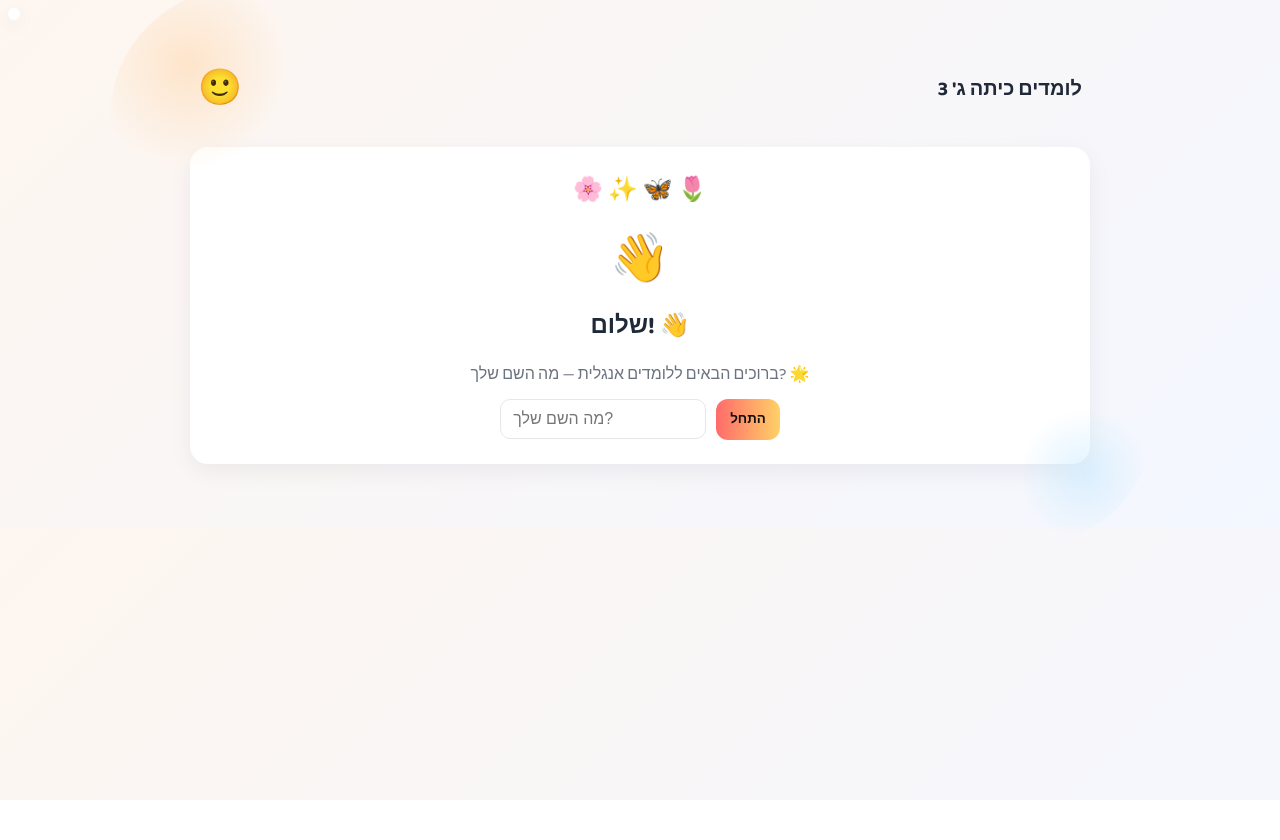
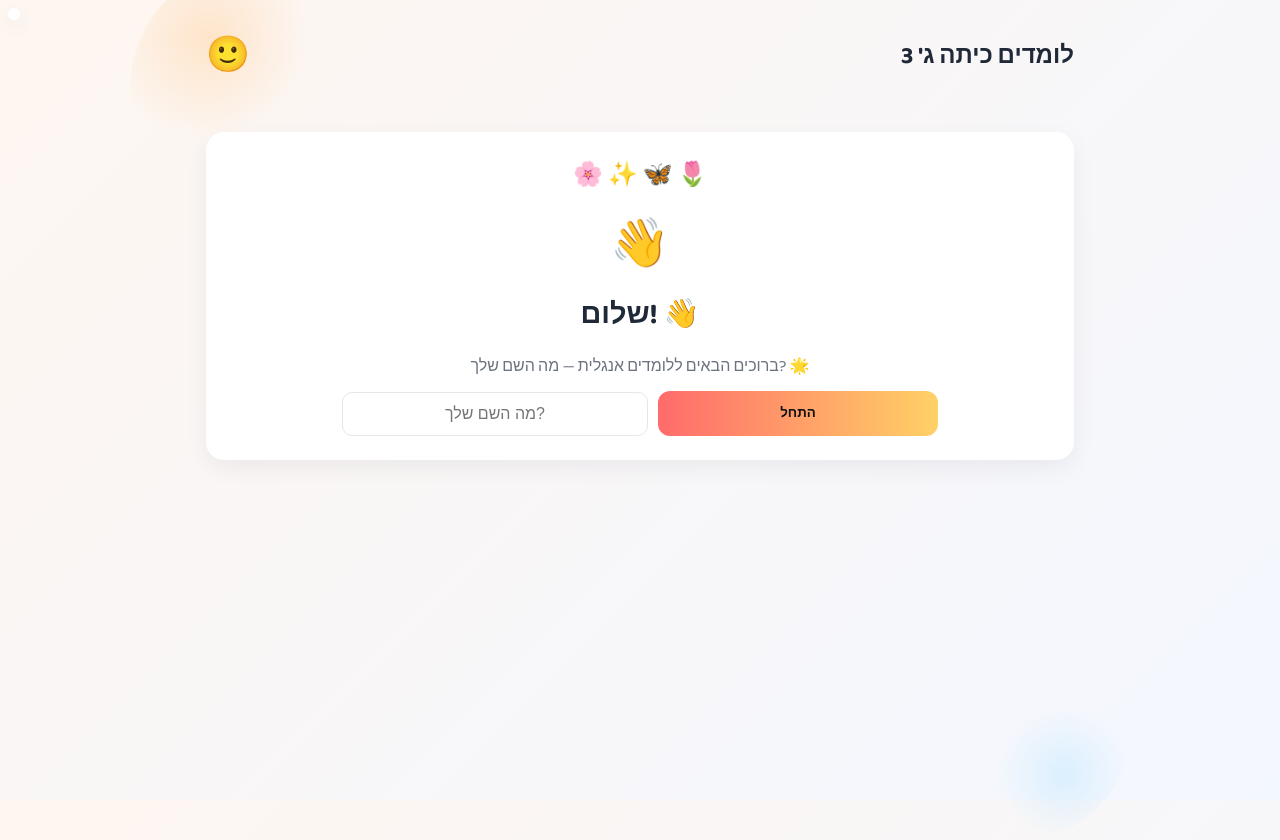
Before and after one commit to shaysil/grade3-learning-app, a React (Vite) app: page / in a window 1280 px wide. Before the commit the page ends 800 px from the top, so only its background shows below. Built offline with nearby package versions, Linux system fonts and the light colour scheme.

Commit message:
antigravity update

```diff
--- a/src/styles.css
+++ b/src/styles.css
@@ -8,60 +8,129 @@
 }
 
 /* Global button defaults — ensure buttons are visible and accessible */
-button{display:inline-flex;align-items:center;justify-content:center;gap:8px;padding:10px 14px;border-radius:12px;background:linear-gradient(90deg,#fff,#f8fafc);color:#111;border:1px solid rgba(16,24,40,0.06);cursor:pointer;font-weight:700;font-family:inherit}
+button{display:inline-flex;align-items:center;justify-content:center;gap:8px;padding:10px 14px;border-radius:12px;background:linear-gradient(90deg,#fff,#f8fafc);color:#111;border:1px solid rgba(16,24,40,0.06);cursor:pointer;font-weight:700;font-family:inherit; transition: transform 0.2s, background-color 0.2s; touch-action: manipulation;}
 /* emergency override to counter external rules that might hide buttons */
 button{visibility:visible !important;display:inline-flex !important;opacity:1 !important;color:#111 !important}
 button:focus{outline:3px solid rgba(99,102,241,0.18)}
 button[disabled]{opacity:0.6;cursor:not-allowed}
+button:active { transform: scale(0.98); }
 
-body{font-family:'Baloo 2', system-ui,Segoe UI,Roboto,Arial; background:linear-gradient(135deg,#fef6f0 0%, #f3f7ff 100%); margin:0; color:#1f2937}
-.app{max-width:900px;margin:28px auto;padding:20px;position:relative}
-.app:before{content:'';position:absolute;left:-60px;top:-40px;width:260px;height:260px;background:radial-gradient(circle at 30% 30%, rgba(255,214,170,0.55), rgba(255,214,170,0) 40%);border-radius:50%}
-.app:after{content:'';position:absolute;right:-40px;bottom:-40px;width:220px;height:220px;background:radial-gradient(circle at 70% 70%, rgba(193,232,255,0.5), rgba(193,232,255,0) 30%);border-radius:50%}
-.header{display:flex;align-items:center;justify-content:space-between;padding:12px 8px;direction: rtl;}
-.brand{font-size:1.25rem}
-.greeting{font-weight:600;color:var(--muted)}
+body{font-family:'Baloo 2', system-ui,Segoe UI,Roboto,Arial; background:linear-gradient(135deg,#fef6f0 0%, #f3f7ff 100%); margin:0; color:#1f2937; min-height: 100vh;}
+.app{
+  width: 100%;
+  max-width: 900px;
+  margin: 0 auto;
+  padding: 16px;
+  box-sizing: border-box;
+  position: relative;
+  min-height: 100vh;
+  display: flex;
+  flex-direction: column;
+}
+
+/* Background Decorations (hidden on small screens to save space/clutter) */
+@media (min-width: 768px) {
+  .app:before{content:'';position:absolute;left:-60px;top:-40px;width:260px;height:260px;background:radial-gradient(circle at 30% 30%, rgba(255,214,170,0.55), rgba(255,214,170,0) 40%);border-radius:50%; z-index: -1;}
+  .app:after{content:'';position:absolute;right:-40px;bottom:-40px;width:220px;height:220px;background:radial-gradient(circle at 70% 70%, rgba(193,232,255,0.5), rgba(193,232,255,0) 30%);border-radius:50%; z-index: -1;}
+}
+
+.header{
+  display:flex;
+  align-items:center;
+  justify-content:space-between;
+  padding: 12px 0;
+  margin-bottom: 20px;
+  direction: rtl;
+  flex-wrap: wrap;
+  gap: 10px;
+}
+.brand{font-size: clamp(1.2rem, 4vw, 1.5rem); margin: 0;}
+.greeting{font-weight:600;color:var(--muted); font-size: 0.95rem; white-space: nowrap;}
 
 /* Hero / welcome */
-.welcome-card{background:var(--card);border-radius:18px;padding:24px;margin:16px 0;text-align:center;box-shadow:0 8px 24px rgba(16,24,40,0.06)}
-.welcome-card .hero-emoji{font-size:48px;margin-bottom:8px}
-.welcome-card h2{margin:6px 0 4px}
-.welcome-card .sub{color:var(--muted);margin-bottom:12px}
-.welcome-card .name-input{display:flex;gap:10px;justify-content:center;align-items:center}
-.welcome-card input{padding:10px 12px;border-radius:10px;border:1px solid #e5e7eb;width:180px;font-size:1rem}
-.welcome-card .big.primary{background:linear-gradient(90deg,var(--accent),var(--accent-2));color:white;border:none}
+.welcome-card{background:var(--card);border-radius:18px;padding:24px;margin:16px 0;text-align:center;box-shadow:0 8px 24px rgba(16,24,40,0.06); width: 100%; box-sizing: border-box;}
+.welcome-card .hero-emoji{font-size:clamp(36px, 10vw, 48px);margin-bottom:8px}
+.welcome-card h2{margin:6px 0 4px; font-size: clamp(1.2rem, 5vw, 1.8rem);}
+.welcome-card .sub{color:var(--muted);margin-bottom:12px; font-size: clamp(0.9rem, 3vw, 1rem);}
+.welcome-card .name-input{display:flex;gap:10px;justify-content:center;align-items:center; flex-wrap: wrap;}
+.welcome-card input{padding:12px;border-radius:10px;border:1px solid #e5e7eb;font-size:1rem; width: 100%; max-width: 280px; text-align: center;}
+.welcome-card .big.primary{background:linear-gradient(90deg,var(--accent),var(--accent-2));color:white;border:none; width: 100%; max-width: 280px; padding: 12px;}
 .welcome-card .help{color:var(--muted);font-size:0.9rem;margin-top:10px}
 
 /* Language selection */
-.language-selection.card{background:var(--card);padding:20px;border-radius:16px;box-shadow:0 6px 18px rgba(16,24,40,0.06);text-align:center}
-.ls-title{font-size:1.2rem;margin:0;direction: rtl;}
-.ls-sub{color:var(--muted);margin:6px 0 14px}
-.buttons{display:flex;gap:12px;justify-content:center}
-.mode-card{display:flex;flex-direction:column;align-items:center;justify-content:center;gap:6px;padding:16px;width:160px;border-radius:14px;background:linear-gradient(180deg, #fff, #f8fafc);border:1px solid #f1f5f9;box-shadow:0 4px 12px rgba(16,24,40,0.04);cursor:pointer}
-.mode-card .emoji{font-size:28px}
-.mode-card .label{font-weight:700}
+.language-selection.card{background:var(--card);padding:24px;border-radius:16px;box-shadow:0 6px 18px rgba(16,24,40,0.06);text-align:center; width: 100%; box-sizing: border-box;}
+.ls-title{font-size: clamp(1.2rem, 4vw, 1.5rem); margin:0;direction: rtl;}
+.ls-sub{color:var(--muted);margin:6px 0 20px; font-size: 0.95rem;}
+
+.buttons{
+  display: grid;
+  grid-template-columns: repeat(auto-fit, minmax(140px, 1fr));
+  gap: 16px;
+  justify-content: center;
+}
+
+.mode-card{
+  display:flex;
+  flex-direction:column;
+  align-items:center;
+  justify-content:center;
+  gap:8px;
+  padding:20px;
+  width:100%;
+  height: 100%;
+  box-sizing: border-box;
+  border-radius:14px;
+  background:linear-gradient(180deg, #fff, #f8fafc);
+  border:1px solid #f1f5f9;
+  box-shadow:0 4px 12px rgba(16,24,40,0.04);
+  cursor:pointer;
+  transition: transform 0.2s, box-shadow 0.2s;
+}
+.mode-card .emoji{font-size:32px}
+.mode-card .label{font-weight:700; font-size: 1.1rem;}
 .mode-card:hover{transform:translateY(-4px);box-shadow:0 10px 28px rgba(16,24,40,0.08)}
 .hint{color:var(--muted);margin-top:12px}
 
 /* Question card */
-.question-card{background:var(--card);padding:28px;border-radius:18px;box-shadow:0 18px 40px rgba(16,24,40,0.08);max-width:620px;margin:28px auto}
+.question-card{
+  background:var(--card);
+  padding: clamp(16px, 5vw, 28px);
+  border-radius:18px;
+  box-shadow:0 18px 40px rgba(16,24,40,0.08);
+  width: 100%;
+  max-width:620px;
+  margin: 20px auto;
+  box-sizing: border-box;
+}
 
 /* hero title + play controls */
 .hero{display:flex;flex-direction:column;align-items:center;gap:18px;padding:8px}
-.question-title{font-size:44px;font-weight:800;color:#9b6cff;letter-spacing:0.6px}
+.question-title{font-size: clamp(2rem, 8vw, 44px); font-weight:800;color:#9b6cff;letter-spacing:0.6px; text-align: center; line-height: 1.1;}
 .play-row{display:flex;gap:28px;align-items:center}
 .play-item{display:flex;flex-direction:column;align-items:center;gap:8px}
-.play-circle{width:72px;height:72px;border-radius:50%;display:inline-flex;align-items:center;justify-content:center;font-size:1.45rem;box-shadow:0 8px 20px rgba(16,24,40,0.08);cursor:pointer;border:none}
+.play-circle{width:72px;height:72px;border-radius:50%;display:inline-flex;align-items:center;justify-content:center;font-size:1.45rem;box-shadow:0 8px 20px rgba(16,24,40,0.08);cursor:pointer;border:none; flex-shrink: 0;}
 .play-circle.primary{background:linear-gradient(180deg,#b88fff,#8f5af8);color:white}
 .play-circle.secondary{background:white;border:1px solid #f1e7ff;color:#6b528f}
 .play-label{font-size:0.9rem;color:var(--muted)}
 .play-error{margin-top:8px;color:#6b2a2a;background:rgba(255,230,230,0.9);padding:8px 12px;border-radius:10px;font-weight:700}
 
-.question-text{font-weight:700;margin:12px 0;text-align:center;color:var(--muted)}
+.question-text{font-weight:700;margin:12px 0;text-align:center;color:var(--muted); font-size: 1.2rem;}
 
 /* options as pastel rounded pills */
-.options{display:grid;grid-template-columns:1fr 1fr;gap:16px;margin-top:20px}
-.option{padding:18px;border-radius:14px;background:#fff;border:none;font-size:1.05rem;text-align:center;min-height:64px;transition:transform .18s ease, box-shadow .18s ease;font-weight:800}
+.options{
+  display:grid;
+  grid-template-columns: repeat(2, 1fr);
+  gap:16px;
+  margin-top:20px;
+}
+
+@media (max-width: 600px) {
+  .options {
+    grid-template-columns: 1fr;
+  }
+}
+
+.option{padding:18px;border-radius:14px;background:#fff;border:none;font-size:1.1rem;text-align:center;min-height:64px;transition:transform .18s ease, box-shadow .18s ease;font-weight:800; width: 100%; box-sizing: border-box; display: flex; align-items: center; justify-content: center;}
 .option:active{transform:scale(0.98)}
 
 /* pastel backgrounds by position (keeps visuals consistent) */
@@ -74,19 +143,13 @@ body{font-family:'Baloo 2', system-ui,Segoe UI,Roboto,Arial; background:linear-g
 .option.wrong{border-radius:14px;box-shadow:0 8px 20px rgba(239,68,68,0.08);animation:shake .5s ease}
 .option.disabled{opacity:0.7}
 
-@media (max-width:480px){
-  .question-title{font-size:28px}
-  .play-circle{width:56px;height:56px;font-size:1.2rem}
-  .options .option:nth-child(1), .options .option:nth-child(2), .options .option:nth-child(3), .options .option:nth-child(4){font-size:1rem}
-}
-
 @keyframes pop{0%{transform:scale(.96)}50%{transform:scale(1.06)}100%{transform:scale(1)}}
 @keyframes shake{0%{transform:translateX(0)}25%{transform:translateX(-6px)}50%{transform:translateX(6px)}75%{transform:translateX(-4px)}100%{transform:translateX(0)}}
 
 /* misc */
 .rtl{direction:rtl}
 .scoreboard{display:flex;gap:12px;align-items:center}
-.footer{margin-top:20px;text-align:center}
+.footer{margin-top:auto;text-align:center; padding-top: 20px;}
 .instructions{padding:20px}
 .stacked-problem{width:220px}
 .parent-dashboard{background:var(--card);padding:12px;border-radius:10px}
@@ -96,10 +159,10 @@ body{font-family:'Baloo 2', system-ui,Segoe UI,Roboto,Arial; background:linear-g
 .avatar.react-wrong{animation:shake .6s ease}
 .avatar.react-unlock{animation:pop .9s ease}
 
-.badge-toast{position:fixed;left:50%;transform:translateX(-50%);bottom:28px;background:linear-gradient(90deg,var(--accent),var(--accent-2));color:white;padding:10px 14px;border-radius:999px;box-shadow:0 8px 28px rgba(16,24,40,0.14);font-weight:700}
+.badge-toast{position:fixed;left:50%;transform:translateX(-50%);bottom:28px;background:linear-gradient(90deg,var(--accent),var(--accent-2));color:white;padding:10px 14px;border-radius:999px;box-shadow:0 8px 28px rgba(16,24,40,0.14);font-weight:700; z-index: 1001; white-space: nowrap;}
 
 /* game card and back button */
-.game-card{margin-top:16px;background:linear-gradient(180deg,#fff,#fbfff8);padding:20px;border-radius:14px;box-shadow:0 12px 30px rgba(16,24,40,0.06)}
+.game-card{margin-top:16px;background:linear-gradient(180deg,#fff,#fbfff8);padding:clamp(16px, 4vw, 24px);border-radius:14px;box-shadow:0 12px 30px rgba(16,24,40,0.06); box-sizing: border-box;}
 .home-btn {
   background: white;
   border: none;
@@ -112,11 +175,14 @@ body{font-family:'Baloo 2', system-ui,Segoe UI,Roboto,Arial; background:linear-g
   display: flex;
   align-items: center;
   justify-content: center;
+  flex-shrink: 0;
 }
 
 .ach-inline {
   border-radius: 12px;
   box-shadow: 0 4px 10px rgba(0,0,0,0.1);
+  margin-bottom: 20px;
+  width: 100%;
 }
 
 .home-btn:hover {
@@ -126,7 +192,13 @@ body{font-family:'Baloo 2', system-ui,Segoe UI,Roboto,Arial; background:linear-g
 .scoreboard{display:flex;gap:12px;align-items:center}
 .scoreboard .bar{width:160px;height:10px;background:#f1f5f9;border-radius:10px;overflow:hidden}
 .scoreboard .fill{height:100%;background:linear-gradient(90deg,var(--accent),var(--accent-2));transition:width .4s ease}
-.scoreboard .milestone{font-size:0.85rem;color:var(--muted)}
+.scoreboard .milestone{font-size:0.85rem;color:var(--muted); white-space: nowrap;}
+
+/* mobile tweaks for scoreboard */
+@media (max-width: 480px) {
+  .scoreboard .bar { width: 100px; }
+  .scoreboard .milestone { font-size: 0.75rem; }
+}
 
 /* badge and confetti */
 .confetti-wrap{position:fixed;left:0;right:0;top:20%;pointer-events:none;z-index:9999;display:flex;justify-content:center}
@@ -140,8 +212,6 @@ body{font-family:'Baloo 2', system-ui,Segoe UI,Roboto,Arial; background:linear-g
 .confetti-piece.piece-6:before{background:#fde68a}
 .confetti-piece.piece-7:before{background:#c7b2ff}
 
-
-
 .achievements-screen {
   padding: 14px 18px 22px;
   background: linear-gradient(180deg, #fbf7ff 0%, #ffffff 60%);
@@ -151,7 +221,8 @@ body{font-family:'Baloo 2', system-ui,Segoe UI,Roboto,Arial; background:linear-g
 /* TOP BAR */
 .ach-top {
   display: flex;
-  align-items: flex-start;
+  flex-wrap: wrap; /* allow wrap on very small screens */
+  align-items: center;
   justify-content: space-between;
   padding: 6px 0 14px;
 }
@@ -188,6 +259,8 @@ body{font-family:'Baloo 2', system-ui,Segoe UI,Roboto,Arial; background:linear-g
   display: flex;
   align-items: center;
   gap: 10px;
+  flex-wrap: wrap;
+  justify-content: center;
 }
 
 /* medal mini block */
@@ -291,6 +364,7 @@ body{font-family:'Baloo 2', system-ui,Segoe UI,Roboto,Arial; background:linear-g
   flex-direction: column;
   align-items: center;
   gap: 12px;
+  text-align: center;
 }
 
 /* חדש: עטיפה לכותרת שאלה */
@@ -301,7 +375,7 @@ body{font-family:'Baloo 2', system-ui,Segoe UI,Roboto,Arial; background:linear-g
 
 /* חדש: שאלה גדולה ובולטת */
 .ach-question-big{
-  font-size: 28px;
+  font-size: clamp(24px, 6vw, 28px);
   font-weight: 800;
   letter-spacing: .2px;
   color: #1f1f1f;
@@ -336,6 +410,8 @@ body{font-family:'Baloo 2', system-ui,Segoe UI,Roboto,Arial; background:linear-g
   padding: 12px 16px;
   background: rgba(251,246,242,0.75);
   backdrop-filter: blur(10px);
+  width: 100%;
+  box-sizing: border-box;
 }
 
 /* אם כבר יש לך הגדרות לצ׳יפ, רק לוודא שהן נראות פרימיום */
@@ -379,8 +455,10 @@ body{font-family:'Baloo 2', system-ui,Segoe UI,Roboto,Arial; background:linear-g
   box-shadow: 0 6px 16px rgba(0,0,0,0.06);
   cursor: pointer;
   font-size: 16px;
+  display: flex;
+  align-items: center;
+  justify-content: center;
 }
-/* Achievements ברירת מחדל (מסך מלא) – אם כבר יש, לא חייב לשנות */
 
 /* מעטפת לתוכן */
 .ach-body{
@@ -396,6 +474,7 @@ body{font-family:'Baloo 2', system-ui,Segoe UI,Roboto,Arial; background:linear-g
 .topbar .achievements-screen{
   background: transparent;
   min-height: unset;
+  padding: 0;
 }
 
 /* קומפקט: הצגה כ"שורת צ'יפים" נקייה */
@@ -428,8 +507,6 @@ body{font-family:'Baloo 2', system-ui,Segoe UI,Roboto,Arial; background:linear-g
   box-shadow: 0 6px 16px rgba(0,0,0,0.06);
 }
 
-
-
 @keyframes confetti{0%{transform:translateY(0) rotate(0)}100%{transform:translateY(520px) rotate(480deg)}}
 
 .badge-card{background:linear-gradient(90deg,#fff,#f8fafc);border-radius:12px;padding:10px;display:flex;align-items:center;gap:10px;box-shadow:0 8px 20px rgba(16,24,40,0.04)}
@@ -449,7 +526,22 @@ body{font-family:'Baloo 2', system-ui,Segoe UI,Roboto,Arial; background:linear-g
 
 /* small screens */
 @media (max-width:480px){
-  .buttons{flex-direction:column}
-  .mode-card{width:100%}
+  /* .buttons{flex-direction:column} already handled by grid */
+  /* .mode-card{width:100%} already handled by grid */
   .app{padding:12px}
+
+  .topbar {
+    padding: 8px 10px;
+    gap: 8px;
+  }
+
+  .play-circle {
+    width: 60px;
+    height: 60px;
+    font-size: 1.25rem;
+  }
+
+  .question-title {
+    font-size: 1.8rem;
+  }
 }
```
Also changed, not shown: 1 other file (tests, documents, lock files or other folders).
